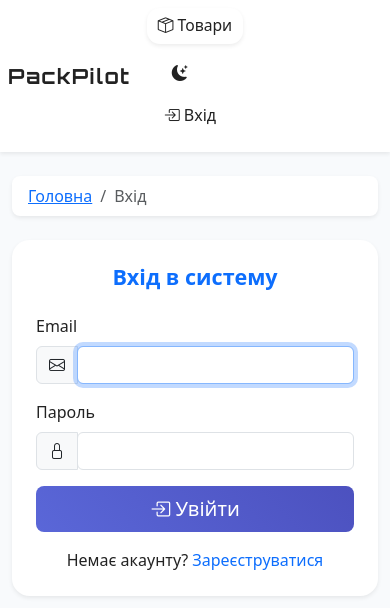
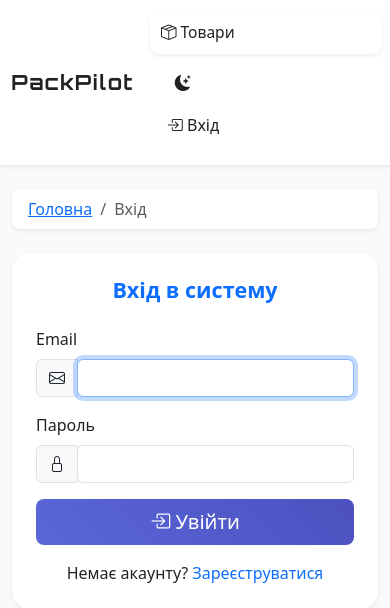
Before and after one commit to Halkov12/my_WMS, a Django app: page /accounts/login/?next=/barcode-generator/ in a window 390 px wide. Shown: the top 608 px of the page. Run offline with Django 5.2, Linux system fonts and the light colour scheme; some libraries are stand-ins or nearby versions.

Commit message:
Final commit

```diff
--- a/src/static/css/style.css
+++ b/src/static/css/style.css
@@ -447,12 +447,44 @@ nav.navbar {
     text-decoration: none;
 }
 @media (max-width: 992px) {
+    .navbar-nav.flex-row {
+        flex-direction: column !important;
+        gap: 0.2rem !important;
+        width: 100%;
+    }
     .navbar-nav.flex-row .nav-item {
-        margin-right: 0.3rem;
+        margin-right: 0 !important;
+        width: 100%;
     }
     .navbar-nav.flex-row .nav-link {
-        padding: 0.4rem 0.7rem;
-        font-size: 0.98rem;
+        width: 100%;
+        justify-content: flex-start;
+        padding: 0.7rem 1rem;
+        font-size: 1rem;
+        border-radius: 0.6rem;
+        box-shadow: none;
+        background: #fff;
+    }
+    .navbar .navbar-collapse {
+        padding-top: 0.5rem;
+        padding-bottom: 0.5rem;
+    }
+    .navbar .navbar-brand {
+        font-size: 1.1rem;
+    }
+}
+@media (max-width: 576px) {
+    .navbar .navbar-brand {
+        font-size: 1rem;
+        padding-left: 0.2rem;
+    }
+    .navbar-nav.flex-row .nav-link {
+        font-size: 0.97rem;
+        padding: 0.6rem 0.7rem;
+    }
+    .navbar .navbar-collapse {
+        padding-top: 0.2rem;
+        padding-bottom: 0.2rem;
     }
 }
 
@@ -462,3 +494,16 @@ nav.navbar {
     border-radius: 1.1rem;
     border: none;
 }
+.theme-dark .navbar-nav.flex-row .nav-link {
+    background: #23272b !important;
+    color: #f1f1f1 !important;
+    box-shadow: 0 2px 8px rgba(80,80,160,0.10);
+    border: none;
+}
+.theme-dark .navbar-nav.flex-row .nav-link:hover,
+.theme-dark .navbar-nav.flex-row .nav-link.active {
+    background: #2d3748 !important;
+    color: #8f94fb !important;
+    box-shadow: 0 4px 16px rgba(80,80,160,0.18);
+    text-decoration: none;
+}
```
